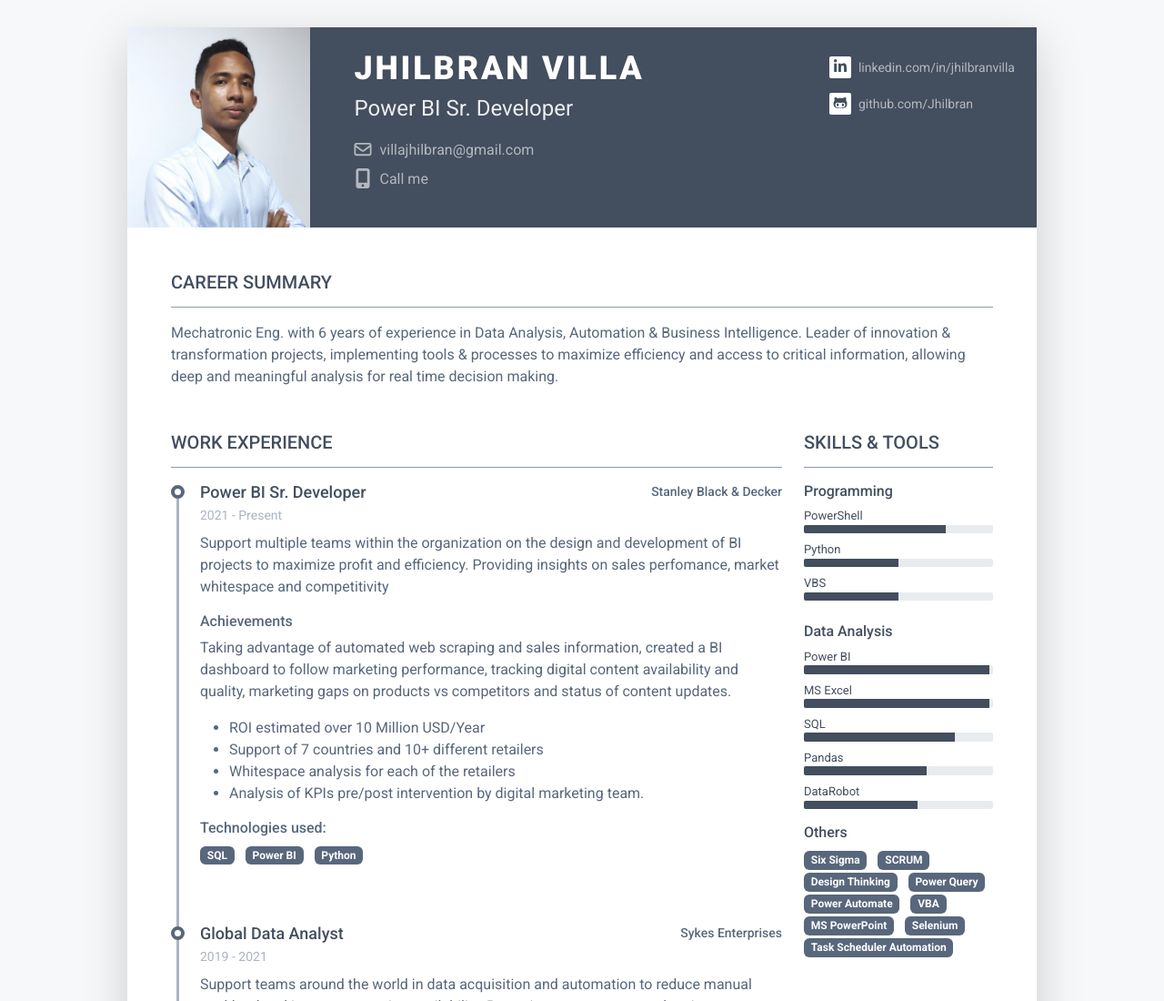
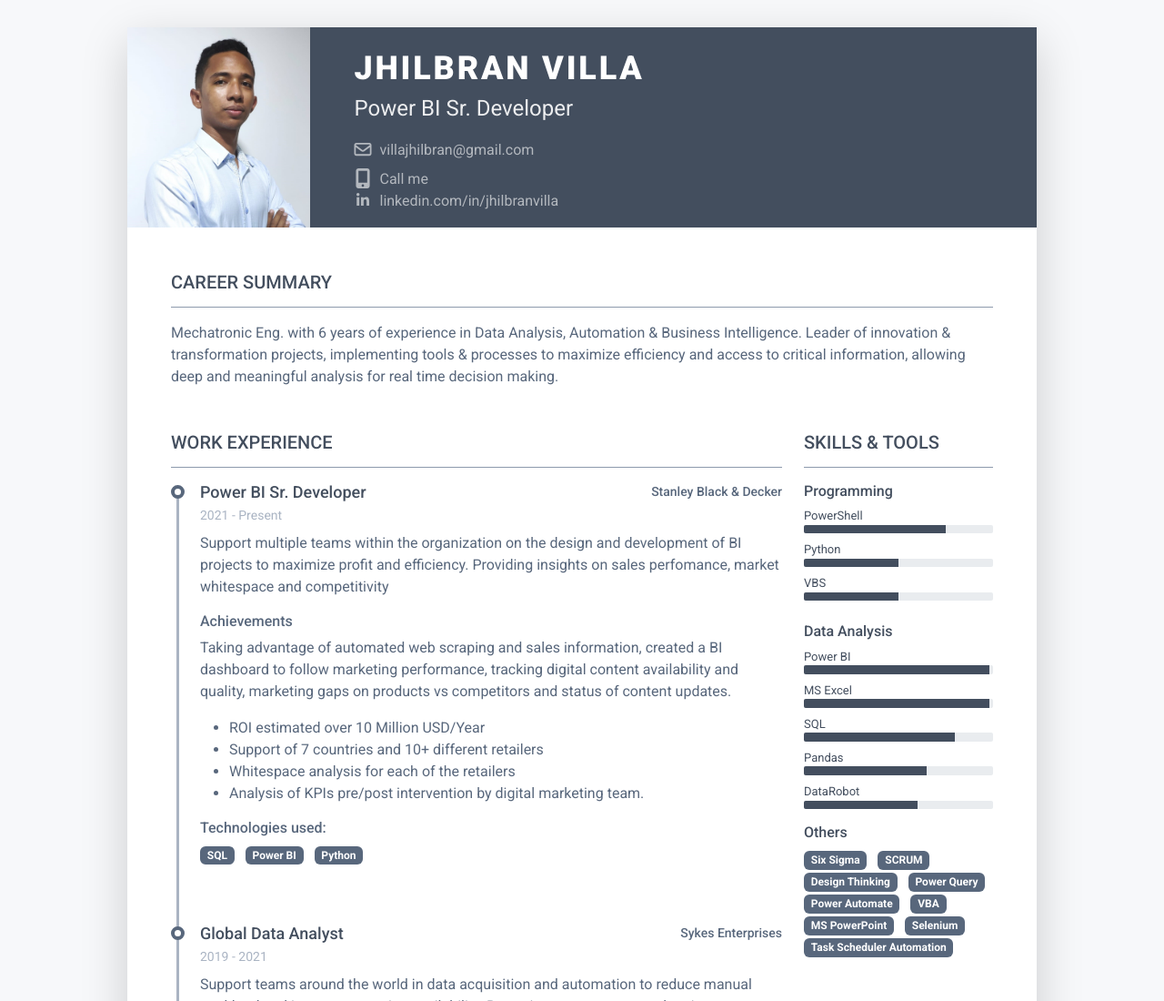
Before and after one commit to Jhilbran/Jhilbran.github.io, a plain HTML site: page index.html in a window 1280 px wide. Shown: the top 1100 px of the page at 91% size. Drawn offline with Linux system fonts and the light colour scheme.

Commit message:
Removed secondary info, moved linkedin to primary

```diff
--- a/index.html
+++ b/index.html
@@ -46,11 +46,15 @@
 									<li><a class="text-link" href="tel: +57 302 387 3982"><i
 												class="fas fa-mobile-alt fa-fw me-2" data-fa-transform="grow-6"></i>Call
 											me</a></li>
+									<li class="mb-3"><a class="text-link"
+										href="https://www.linkedin.com/in/jhilbranvilla/"><span
+											class="fa-container text-center me-2"><i
+												class="fab fa-linkedin-in fa-fw"></i></span>linkedin.com/in/jhilbranvilla</a></li>
 								</ul>
 							</div>
 							<!--//primary-info-->
 							<div class="secondary-info col-auto mt-2">
-								<ul class="resume-social list-unstyled">
+								<!-- <ul class="resume-social list-unstyled">
 									<li class="mb-3"><a class="text-link"
 											href="https://www.linkedin.com/in/jhilbranvilla/"><span
 												class="fa-container text-center me-2"><i
@@ -60,7 +64,7 @@
 												class="fa-container text-center me-2"><i
 													class="fab fa-github-alt fa-fw"></i></span>github.com/Jhilbran</a>
 									</li>
-								</ul>
+								</ul> -->
 							</div>
 							<!--//secondary-info-->
 						</div>
```
